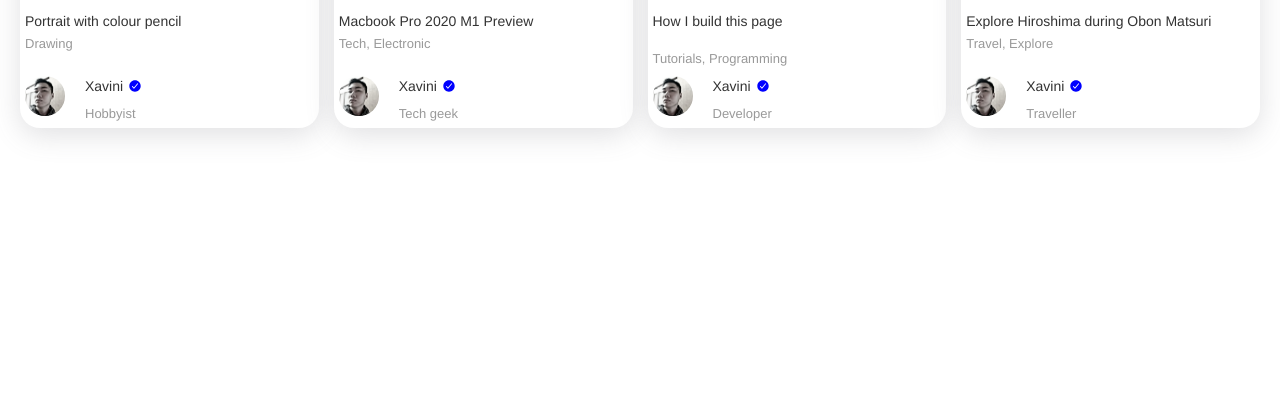
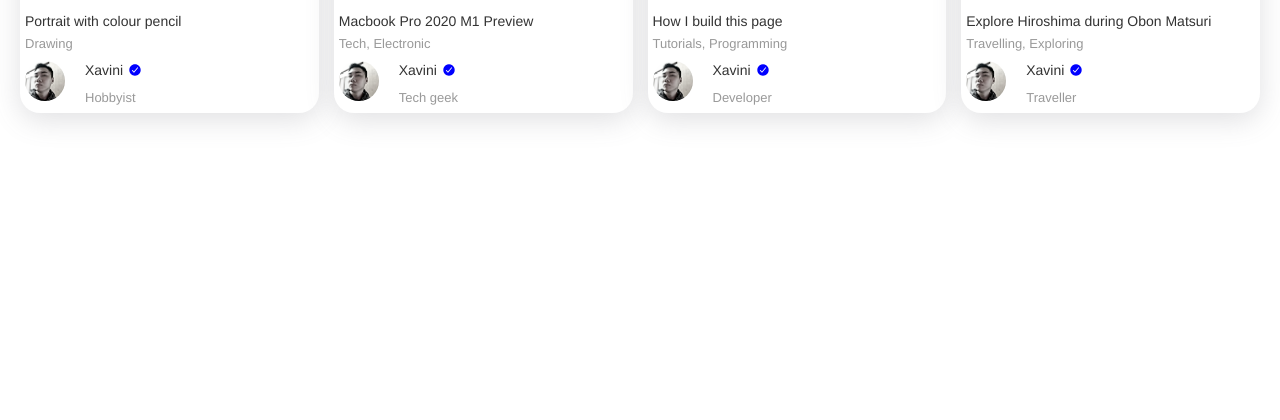
Before and after one commit to mesini/mesini.github.io, a PHP site: page / in a window 1280 px wide. Shown: the part 272-692 px from the top of the page. Run offline with PHP 8.4, Linux system fonts and the light colour scheme; some libraries are stand-ins or nearby versions.

Commit message:
add card-title-tag seperate div elelent

```diff
--- a/assets/css/news.css
+++ b/assets/css/news.css
@@ -275,6 +275,13 @@ body {
     word-break: break-word;
 }
 
+.card-title-tag {
+    display: flex;
+    color: #999;
+    font-weight: 300;
+    font-size: 13px;
+}
+
 .card-user {
     display: flex;
     align-items: center;
@@ -329,7 +336,8 @@ body {
 }
 
 .card-user,
-.card-bottom {
+.card-bottom,
+.card-title-tag {
     margin-top: auto;
     flex-shrink: 0;
 }
--- a/index.html
+++ b/index.html
@@ -115,7 +115,7 @@
             <div class="card-content">
                 <div class="card-top">
                     <h5 class="card-title">Portrait with colour pencil</h5>
-                    <div class="card-user-profile">Drawing</div>
+                    <div class="card-title-tag">Drawing</div>
                     <div class="card-user">
                         <img src="assets/img/ha-nguyen.jpg" alt="" class="card-user-avatar" />
                         <div class="card-user-info">
@@ -136,7 +136,7 @@
                     <h5 class="card-title">
                         Macbook Pro 2020 M1 Preview
                     </h5>
-                    <div class="card-user-profile">Tech, Electronic</div>
+                    <div class="card-title-tag">Tech, Electronic</div>
                     <div class="card-user">
                         <img src="assets/img/ha-nguyen.jpg" alt="" class="card-user-avatar" />
                         <div class="card-user-info">
@@ -155,9 +155,9 @@
             <div class="card-content">
                 <div class="card-top">
                     <h5 class="card-title">
-                        How I build this page<br><br>
+                        How I build this page
                     </h5>
-                    <div class="card-user-profile">Tutorials, Programming</div>
+                    <div class="card-title-tag">Tutorials, Programming</div>
                     <div class="card-user">
                         <img src="assets/img/ha-nguyen.jpg" alt="" class="card-user-avatar" />
                         <div class="card-user-info">
@@ -178,7 +178,7 @@
                 <div class="card-top">
                     <h5 class="card-title">Explore Hiroshima during Obon Matsuri</h5>
 
-                    <div class="card-user-profile">Travel, Explore</div>
+                    <div class="card-title-tag">Travelling, Exploring</div>
                     <div class="card-user">
                         <img src="assets/img/ha-nguyen.jpg" alt="" class="card-user-avatar" />
                         <div class="card-user-info">
```
